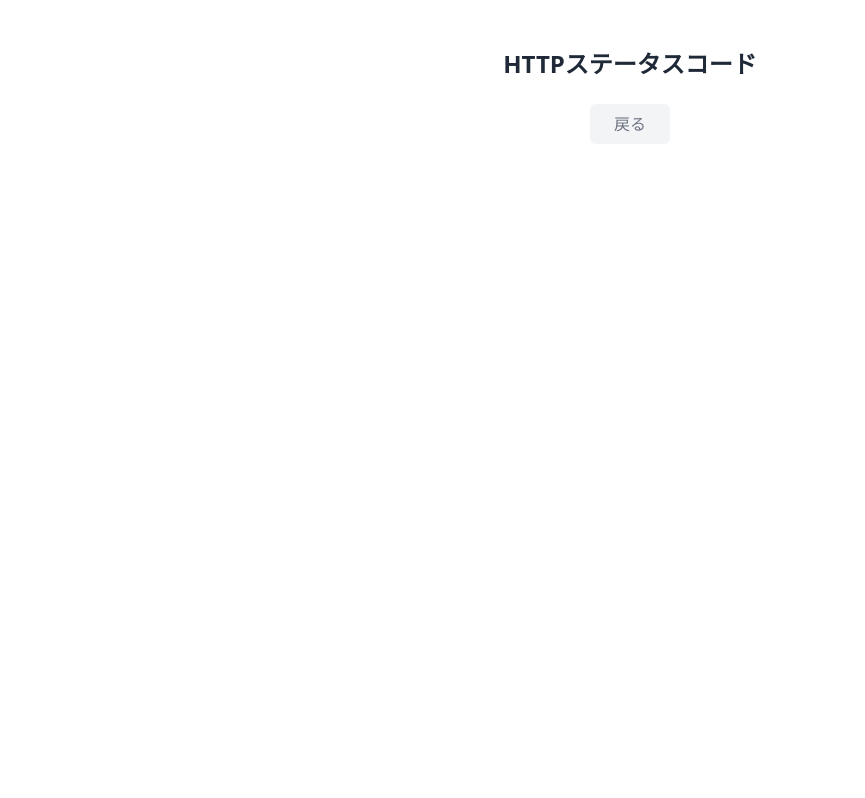
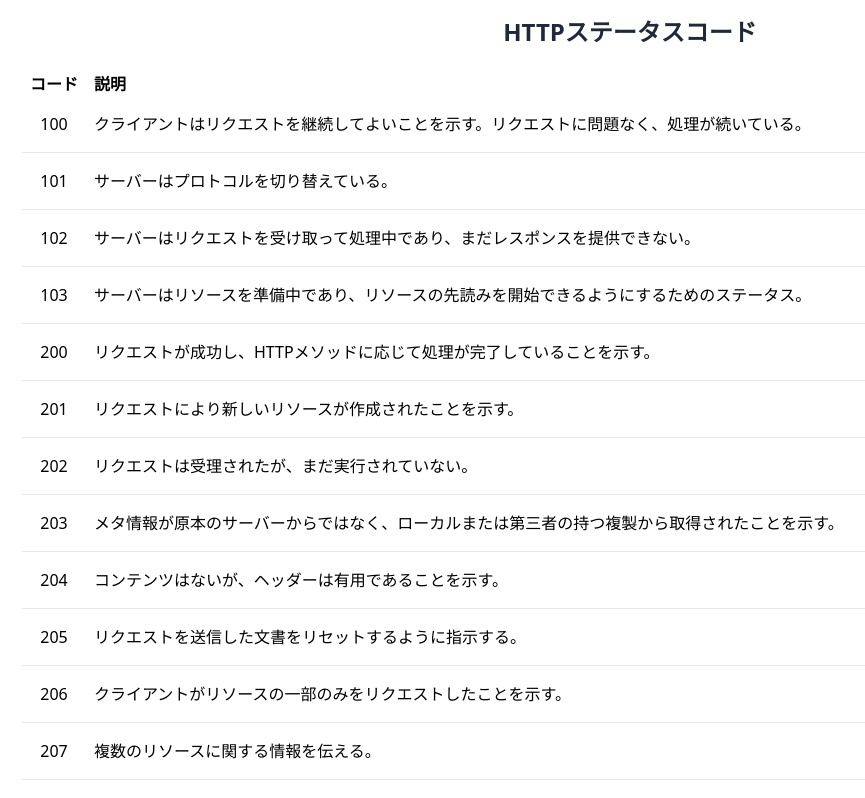
Before and after one commit to tukky-14/nextjs-job-info, a Next.js app: page /http in a window 1280 px wide. Shown: the top 798 px of the page, without its empty margins (10-875 px from the left). Built offline with nearby package versions, Linux system fonts and the light colour scheme.

Commit message:
HTTPステータスコードを取得する処理を追加

```diff
--- a/src/pages/http/index.tsx
+++ b/src/pages/http/index.tsx
@@ -1,15 +1,43 @@
+import { useState, useEffect } from 'react';
+import axios from 'axios';
+import BackButton from '@/components/BackButton';
 import Header from '@/components/Header';
-import BackButton from '@/components/BackButton';
+import Container from '@/components/Container';
+
+type HttpCode = {
+    code: number;
+    message: string;
+};
 
 export default function Http() {
+    const [httpCodes, setHttpCodes] = useState<HttpCode[]>([]);
+
+    useEffect(() => {
+        (async () => {
+            const { data } = await axios.get('/http.json');
+            setHttpCodes(data);
+        })();
+    }, []);
+
     return (
-        <>
-            <div className="bg-white py-6 sm:py-8 lg:py-12">
-                <div className="mx-auto max-w-screen-2xl px-4 md:px-8">
-                    <Header title="HTTPステータスコード" />
-                    <BackButton />
+        <Container>
+            <Header title="HTTPステータスコード" />
+            <div className="flex items-center font-bold">
+                <div className="w-16 text-center">コード</div>
+                <div className="ml-2">説明</div>
+            </div>
+            {httpCodes.map((httpCode) => (
+                <div
+                    key={httpCode.code}
+                    className="flex items-center justify-between border-b border-gray-200 py-4 text-sm sm:text-base"
+                >
+                    <div className="flex items-center">
+                        <div className="w-16 text-center font-medium">{httpCode.code}</div>
+                        <div className="flex-1 ml-2">{httpCode.message}</div>
+                    </div>
                 </div>
-            </div>
-        </>
+            ))}
+            <BackButton />
+        </Container>
     );
 }
```
